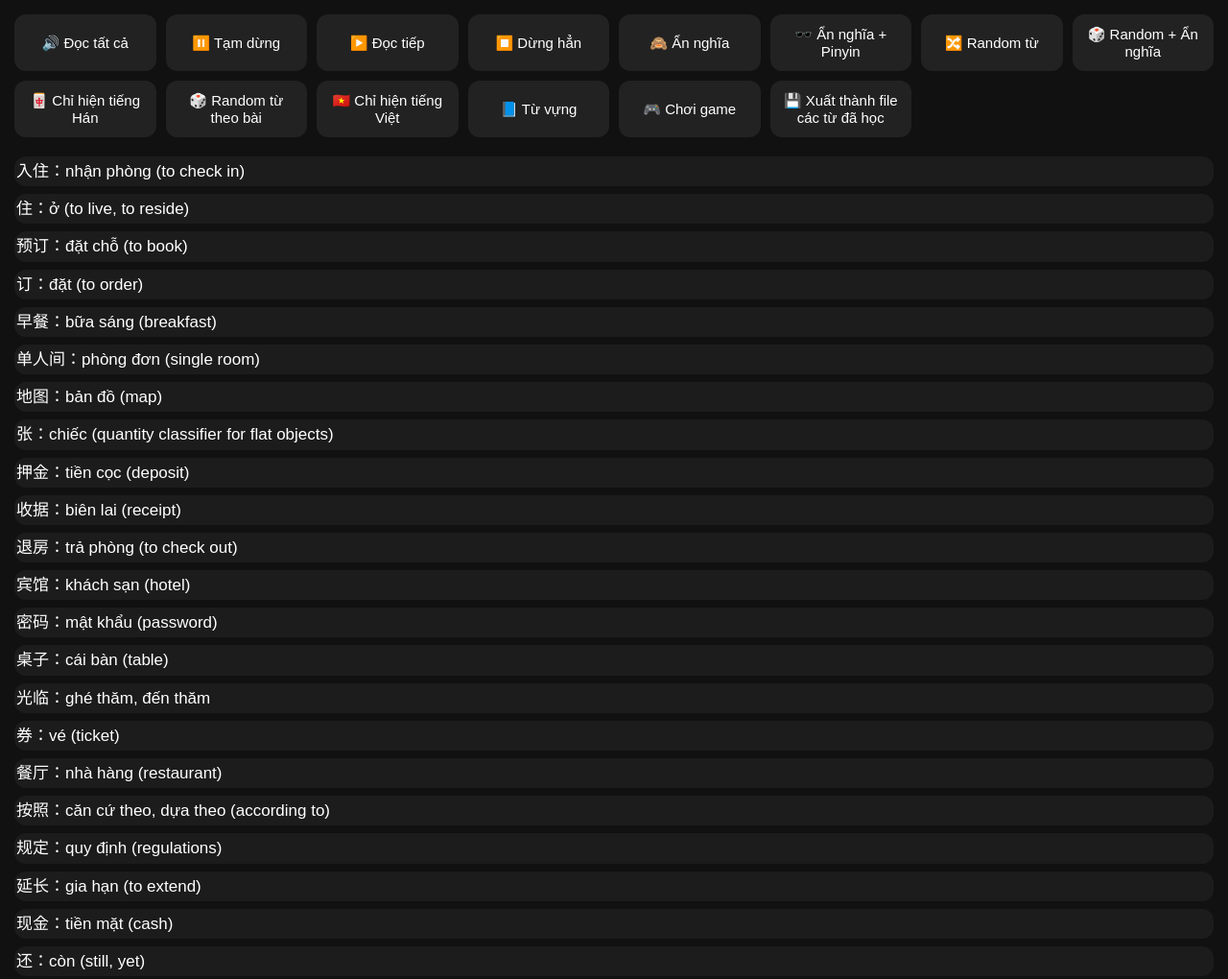
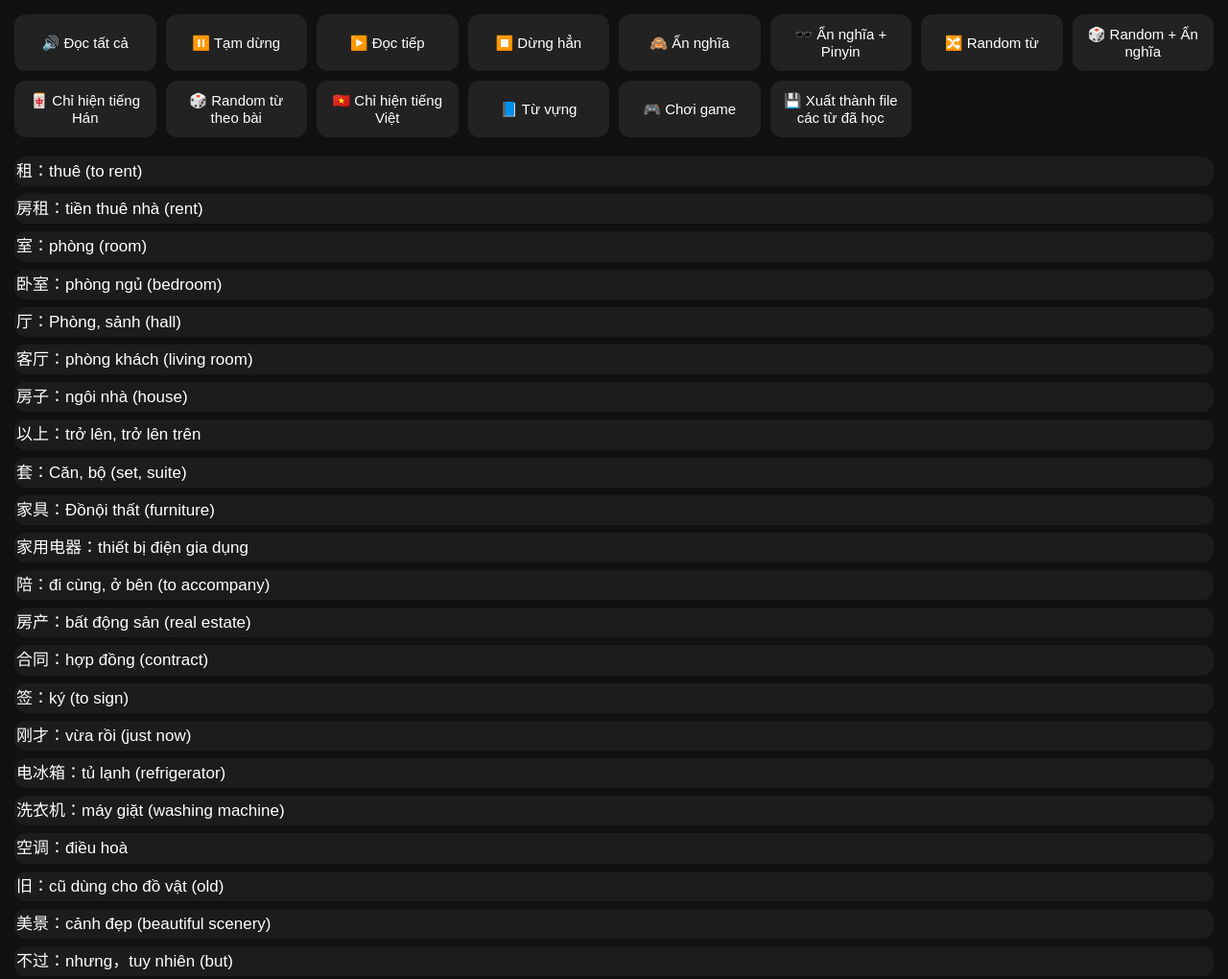
Before and after one commit to dotienquangdev/NewChineseWords, a plain HTML site: page index.html in a window 1280 px wide. Shown: the top 1020 px of the page at 96% size. Drawn offline with Linux system fonts and the light colour scheme; a script that the page names is missing.

Commit message:
update code

```diff
--- a/index.html
+++ b/index.html
@@ -723,6 +723,7 @@
         <option value="32">Bài 32</option>
         <option value="33">Bài 33</option>
         <option value="34">Bài 34</option>
+        <option value="35">Bài 35</option>
       </select>
       <button id="randomLessonBtn">🔀 Random</button>
       <p id="randomLessonMessage" role="status" aria-live="polite"></p>
@@ -766,6 +767,7 @@
           <label><input type="checkbox" value="32" /> Bài 32</label>
           <label><input type="checkbox" value="33" /> Bài 33</label>
           <label><input type="checkbox" value="34" /> Bài 34</label>
+          <label><input type="checkbox" value="35" /> Bài 35</label>
         </div>
 
         <div class="btn-group">
@@ -778,6 +780,31 @@
       </div>
     </div>
     <div id="list">
+      <div class="hsk3 lesson35">
+        <p>租：thuê (to rent)</p>
+        <p>房租：tiền thuê nhà (rent)</p>
+        <p>室：phòng (room)</p>
+        <p>卧室：phòng ngủ (bedroom)</p>
+        <p>厅：Phòng, sảnh (hall)</p>
+        <p>客厅：phòng khách (living room)</p>
+        <p>房子：ngôi nhà (house)</p>
+        <p>以上：trở lên, trở lên trên</p>
+        <p>套：Căn, bộ (set, suite)</p>
+        <p>家具：Đồnội thất (furniture)</p>
+        <p>家用电器：thiết bị điện gia dụng</p>
+        <p>陪：đi cùng, ở bên (to accompany)</p>
+        <p>房产：bất động sản (real estate)</p>
+        <p>合同：hợp đồng (contract)</p>
+        <p>签：ký (to sign)</p>
+        <p>刚才：vừa rồi (just now)</p>
+        <p>电冰箱：tủ lạnh (refrigerator)</p>
+        <p>洗衣机：máy giặt (washing machine)</p>
+        <p>空调：điều hoà</p>
+        <p>旧：cũ dùng cho đồ vật (old)</p>
+        <p>美景：cảnh đẹp (beautiful scenery)</p>
+        <p>不过：nhưng，tuy nhiên (but)</p>
+      </div>
+      <hr />
       <div class="hsk3 lesson34">
         <p>入住：nhận phòng (to check in)</p>
         <p>住：ở (to live, to reside)</p>
```
